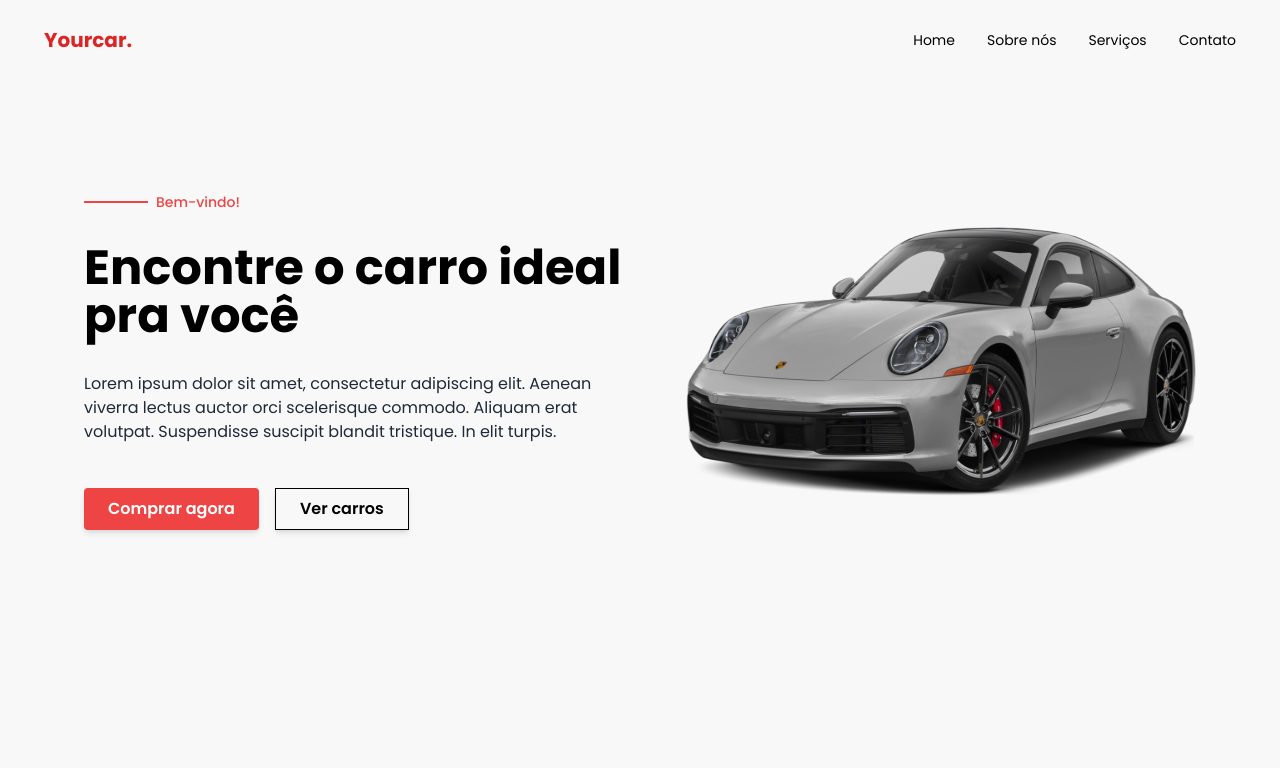
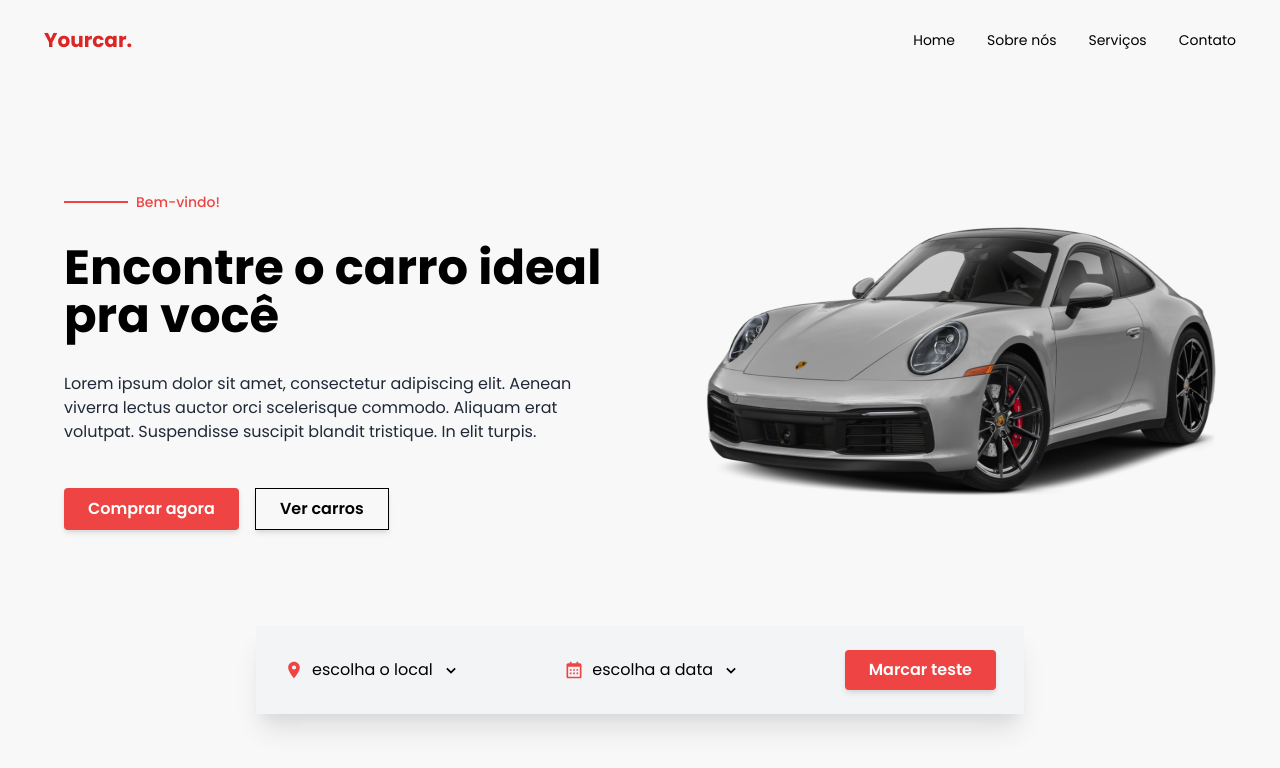
Before and after one commit to MateusOli21/yourcar-web, a Next.js app: page / in a window 1280 px wide. Shown: the top 768 px of the page. Built offline with nearby package versions, Linux system fonts and the light colour scheme.

Commit message:
add: schedule test drive component.

```diff
--- a/package.json
+++ b/package.json
@@ -7,9 +7,11 @@
     "start": "next start"
   },
   "dependencies": {
+    "@types/react-calendar": "^3.4.0",
     "next": "latest",
     "next-images": "^1.7.0",
     "react": "^17.0.2",
+    "react-calendar": "^3.4.0",
     "react-dom": "^17.0.2",
     "react-icons": "^4.2.0",
     "react-is": "^17.0.2",
--- /dev/null
+++ b/src/components/elements/wrappers/ScheduleDropdownWrapper.tsx
@@ -0,0 +1,17 @@
+import React from 'react';
+
+type IButtonProps = React.HTMLProps<HTMLDivElement>;
+
+const ScheduleDropdownWrapper: React.FC<IButtonProps> = ({
+  children,
+  ...rest
+}) => (
+  <div
+    className="flex flex-row gap-2 items-center cursor-pointer relative"
+    {...rest}
+  >
+    {children}
+  </div>
+);
+
+export default ScheduleDropdownWrapper;
--- /dev/null
+++ b/src/components/elements/wrappers/index.ts
@@ -0,0 +1,3 @@
+import ScheduleDropdownWrapper from './ScheduleDropdownWrapper';
+
+export { ScheduleDropdownWrapper };
--- a/src/components/modules/home/Hero/index.tsx
+++ b/src/components/modules/home/Hero/index.tsx
@@ -5,7 +5,7 @@ import carHero from '@assets/images/porche.png';
 import { PrimaryButton, OutlinedButton } from '@components/elements/buttons';
 
 const Hero: React.FC = () => (
-  <section className="w-full max-w-6xl flex flex-col md:flex-row justify-between mt-5 sm:mt-12 lg:mt-16 items-center px-5 pt-12">
+  <section className="w-full max-w-6xl flex flex-col md:flex-row justify-between mt-5 sm:mt-12 lg:mt-16 items-center pt-12">
     <div className="flex flex-col max-w-xl mb-16 md:mb-0">
       <div className="flex flex-row items-center gap-2">
         <div className="w-16 h-0.5 bg-red-500" />
--- /dev/null
+++ b/src/components/modules/home/ScheduleTestDrive/index.tsx
@@ -0,0 +1,69 @@
+import React, { useState } from 'react';
+import Calendar from 'react-calendar';
+import { MdLocationOn } from 'react-icons/md';
+import { BiCalendar, BiChevronDown } from 'react-icons/bi';
+
+import { ScheduleDropdownWrapper } from '@components/elements/wrappers';
+import { PrimaryButton } from '@components/elements/buttons';
+
+const ScheduleTestDrive: React.FC = () => {
+  const [calendarValue, setCalendarValue] = useState(new Date());
+  const [toggleCalendar, setToggleCalendar] = useState(false);
+  const [toggleLocations, setToggleLocations] = useState(false);
+
+  const locations = [
+    'Lorem ipsum dolor',
+    'Lorem ipsum dolor',
+    'Lorem ipsum dolor',
+  ];
+
+  const handleToggleCalendar = () => setToggleCalendar(!toggleCalendar);
+
+  const handleToggleLocations = () => setToggleLocations(!toggleLocations);
+
+  return (
+    <div className="w-full max-w-3xl flex flex-col gap-11  md:flex-row items-center justify-between mt-24 mb-11 px-7 py-6 bg-gray-100 shadow-xl">
+      <ScheduleDropdownWrapper
+        onClick={handleToggleLocations}
+        onKeyPress={handleToggleLocations}
+        role="button"
+        tabIndex={0}
+      >
+        <MdLocationOn size={20} className="text-red-500" />
+        <p>escolha o local</p>
+        <BiChevronDown size={20} />
+        {toggleLocations && (
+          <ul className="w-52 z-10 absolute top-8 left-0 flex flex-col gap-3 bg-gray-100 border border-gray-300 shadow-lg p-6">
+            {locations.map((location, index) => (
+              <li key={index} className="text-sm">
+                {location}
+              </li>
+            ))}
+          </ul>
+        )}
+      </ScheduleDropdownWrapper>
+
+      <ScheduleDropdownWrapper
+        onClick={handleToggleCalendar}
+        onKeyPress={handleToggleCalendar}
+        role="button"
+        tabIndex={0}
+      >
+        <BiCalendar size={20} className="text-red-500" />
+        <p>escolha a data</p>
+        <BiChevronDown size={20} />
+
+        {toggleCalendar && (
+          <Calendar
+            className="w-80 z-10 absolute top-12 -left-1/3 sm:-left-1/4 md:left-0 bg-gray-100 border border-gray-300 shadow-lg p-6"
+            value={calendarValue}
+            onChange={setCalendarValue}
+          />
+        )}
+      </ScheduleDropdownWrapper>
+      <PrimaryButton>Marcar teste</PrimaryButton>
+    </div>
+  );
+};
+
+export default ScheduleTestDrive;
--- /dev/null
+++ b/src/components/modules/home/index.ts
@@ -0,0 +1,4 @@
+import Hero from './Hero';
+import ScheduleTestDrive from './ScheduleTestDrive';
+
+export { Hero, ScheduleTestDrive };
--- a/src/pages/index.tsx
+++ b/src/pages/index.tsx
@@ -2,7 +2,7 @@ import React from 'react';
 import Head from 'next/head';
 
 import BaseLayout from '@components/layout/BaseLayout';
-import Hero from '@components/modules/home/Hero';
+import { Hero, ScheduleTestDrive } from '@components/modules/home';
 
 const Home: React.FC = () => (
   <>
@@ -10,8 +10,9 @@ const Home: React.FC = () => (
       <title>Home</title>
     </Head>
     <BaseLayout>
-      <div className="flex flex-col items-center">
+      <div className="flex flex-col items-center px-5">
         <Hero />
+        <ScheduleTestDrive />
       </div>
     </BaseLayout>
   </>
```
Also changed, not shown: 1 other file (tests, documents, lock files or other folders).
